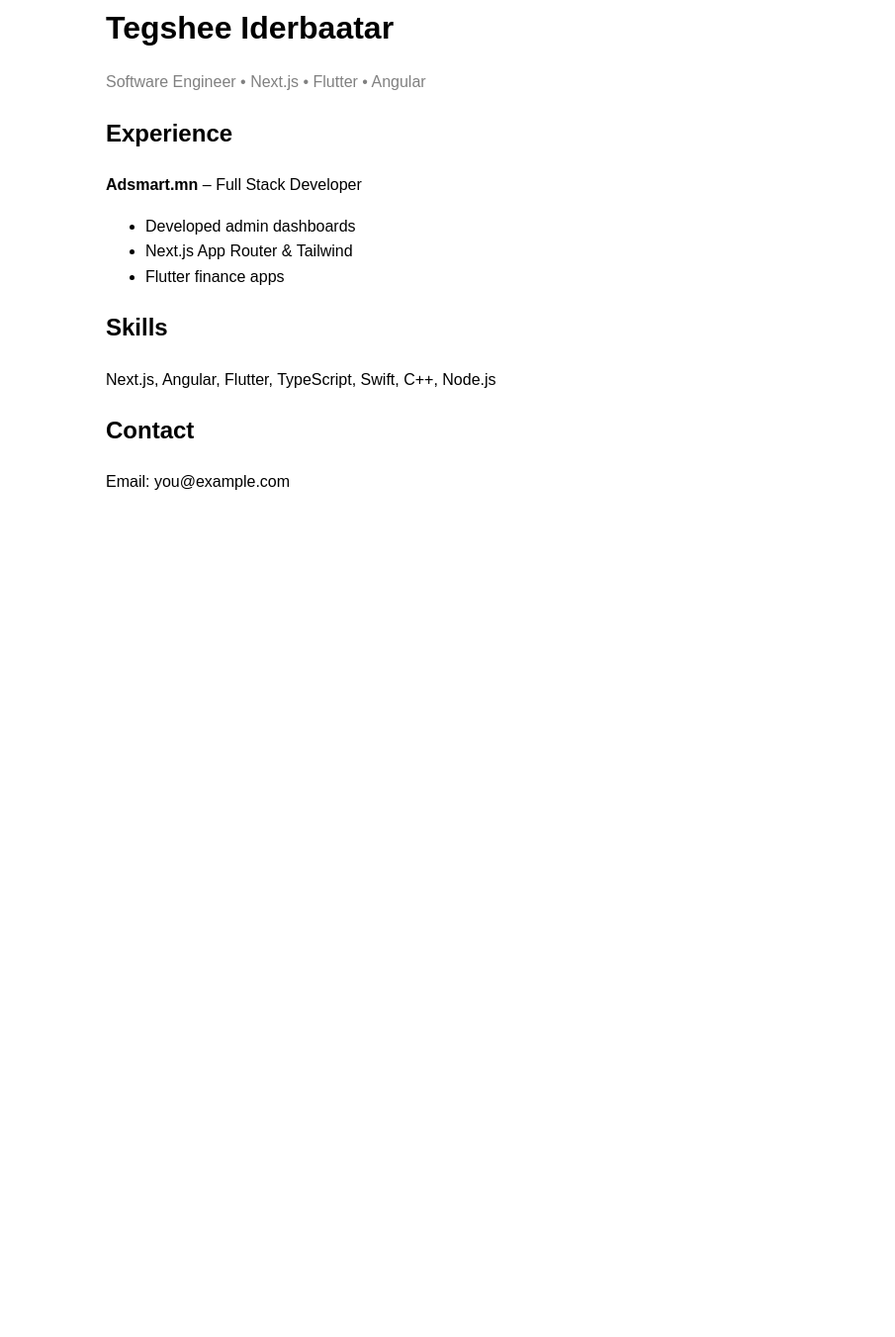
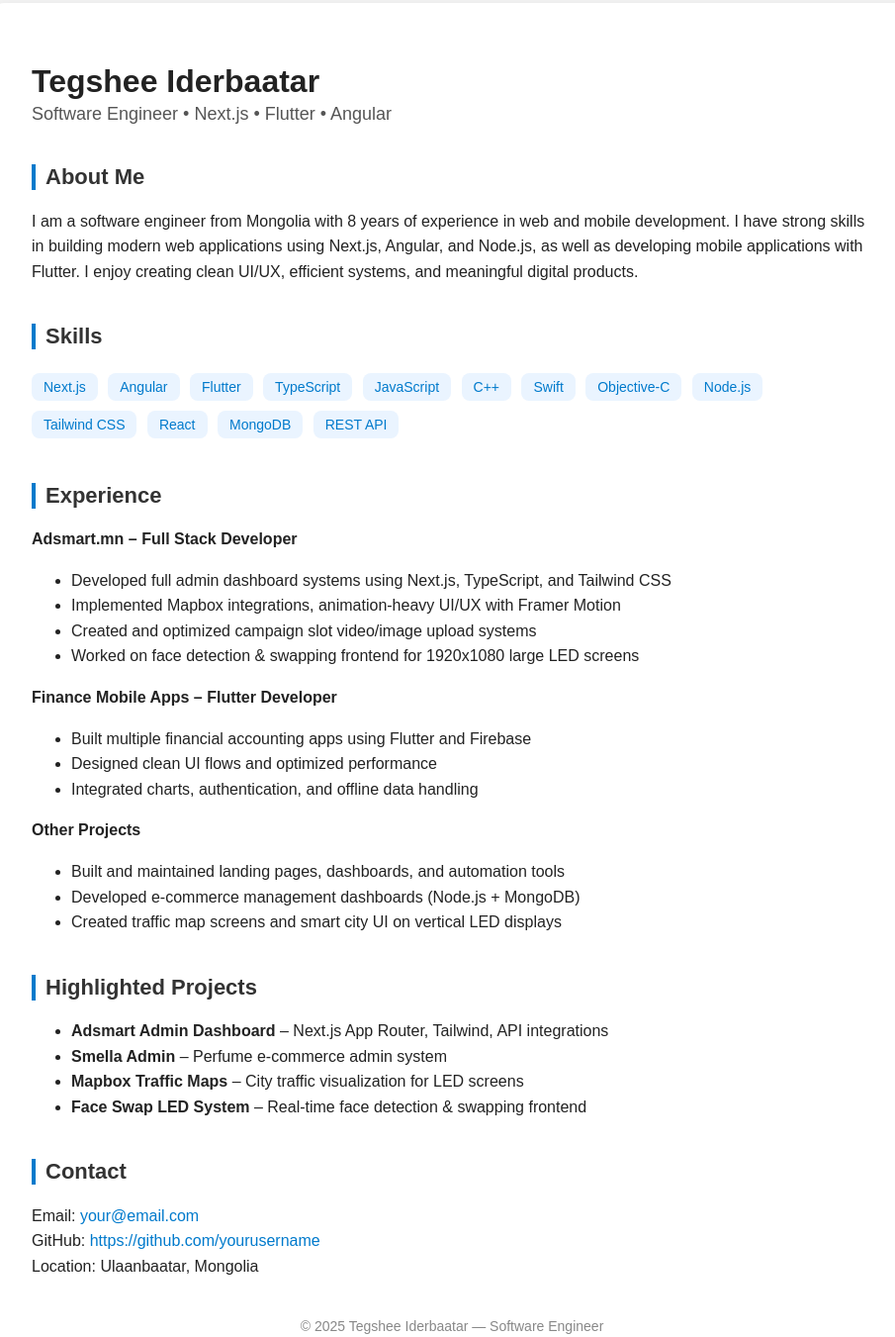
Before and after one commit to tegsheeshde/tegsheeshde.github.io, a plain HTML site: page index.html in a window 1280 px wide. Shown: the part 37-1388 px from the top of the page at 99% size, without its empty margins (183-1088 px from the left). Before the commit the page ends 800 px from the top, so only its background shows below. Drawn offline with Linux system fonts and the light colour scheme.

Commit message:
Update index.html

```diff
--- a/index.html
+++ b/index.html
@@ -1,29 +1,158 @@
 <!DOCTYPE html>
-<html>
+<html lang="en">
 <head>
-  <title>Tegshee - CV</title>
+  <meta charset="UTF-8">
+  <meta name="viewport" content="width=device-width, initial-scale=1.0">
+  <title>Tegshee Iderbaatar - Software Engineer</title>
   <style>
-    body { font-family: Arial; max-width: 700px; margin: 40px auto; line-height: 1.6; }
-    h1 { margin-bottom: 0; }
-    .subtitle { color: gray; }
+    body {
+      font-family: Arial, sans-serif;
+      background: #f5f5f5;
+      margin: 0;
+      padding: 0;
+      color: #222;
+    }
+    .container {
+      max-width: 850px;
+      margin: 40px auto;
+      background: #fff;
+      padding: 40px;
+      border-radius: 12px;
+      box-shadow: 0 4px 16px rgba(0,0,0,0.1);
+    }
+    h1 {
+      margin-bottom: 4px;
+      font-size: 32px;
+    }
+    .role {
+      color: #555;
+      font-size: 18px;
+      margin-bottom: 20px;
+    }
+    h2 {
+      margin-top: 40px;
+      color: #333;
+      border-left: 4px solid #007acc;
+      padding-left: 10px;
+      font-size: 22px;
+    }
+    ul {
+      margin-top: 10px;
+    }
+    .section p, .section li {
+      font-size: 16px;
+      line-height: 1.6;
+    }
+    .skills span {
+      display: inline-block;
+      background: #eaf4ff;
+      color: #007acc;
+      padding: 6px 12px;
+      border-radius: 8px;
+      margin: 5px 6px 5px 0;
+      font-size: 14px;
+    }
+    .contact a {
+      color: #007acc;
+      text-decoration: none;
+    }
+    footer {
+      text-align: center;
+      color: #888;
+      margin-top: 40px;
+      font-size: 14px;
+    }
   </style>
 </head>
+
 <body>
-  <h1>Tegshee Iderbaatar</h1>
-  <p class="subtitle">Software Engineer • Next.js • Flutter • Angular</p>
+  <div class="container">
 
-  <h2>Experience</h2>
-  <p><strong>Adsmart.mn</strong> – Full Stack Developer</p>
-  <ul>
-    <li>Developed admin dashboards</li>
-    <li>Next.js App Router & Tailwind</li>
-    <li>Flutter finance apps</li>
-  </ul>
+    <h1>Tegshee Iderbaatar</h1>
+    <div class="role">Software Engineer • Next.js • Flutter • Angular</div>
 
-  <h2>Skills</h2>
-  <p>Next.js, Angular, Flutter, TypeScript, Swift, C++, Node.js</p>
+    <!-- Summary -->
+    <div class="section">
+      <h2>About Me</h2>
+      <p>
+        I am a software engineer from Mongolia with 8 years of experience in web and mobile development.
+        I have strong skills in building modern web applications using Next.js, Angular, and Node.js, as well as
+        developing mobile applications with Flutter. I enjoy creating clean UI/UX, efficient systems, and meaningful digital products.
+      </p>
+    </div>
 
-  <h2>Contact</h2>
-  <p>Email: you@example.com</p>
+    <!-- Skills -->
+    <div class="section">
+      <h2>Skills</h2>
+      <div class="skills">
+        <span>Next.js</span>
+        <span>Angular</span>
+        <span>Flutter</span>
+        <span>TypeScript</span>
+        <span>JavaScript</span>
+        <span>C++</span>
+        <span>Swift</span>
+        <span>Objective-C</span>
+        <span>Node.js</span>
+        <span>Tailwind CSS</span>
+        <span>React</span>
+        <span>MongoDB</span>
+        <span>REST API</span>
+      </div>
+    </div>
+
+    <!-- Experience -->
+    <div class="section">
+      <h2>Experience</h2>
+
+      <p><strong>Adsmart.mn – Full Stack Developer</strong></p>
+      <ul>
+        <li>Developed full admin dashboard systems using Next.js, TypeScript, and Tailwind CSS</li>
+        <li>Implemented Mapbox integrations, animation-heavy UI/UX with Framer Motion</li>
+        <li>Created and optimized campaign slot video/image upload systems</li>
+        <li>Worked on face detection & swapping frontend for 1920x1080 large LED screens</li>
+      </ul>
+
+      <p><strong>Finance Mobile Apps – Flutter Developer</strong></p>
+      <ul>
+        <li>Built multiple financial accounting apps using Flutter and Firebase</li>
+        <li>Designed clean UI flows and optimized performance</li>
+        <li>Integrated charts, authentication, and offline data handling</li>
+      </ul>
+
+      <p><strong>Other Projects</strong></p>
+      <ul>
+        <li>Built and maintained landing pages, dashboards, and automation tools</li>
+        <li>Developed e-commerce management dashboards (Node.js + MongoDB)</li>
+        <li>Created traffic map screens and smart city UI on vertical LED displays</li>
+      </ul>
+    </div>
+
+    <!-- Projects -->
+    <div class="section">
+      <h2>Highlighted Projects</h2>
+      <ul>
+        <li><strong>Adsmart Admin Dashboard</strong> – Next.js App Router, Tailwind, API integrations</li>
+        <li><strong>Smella Admin</strong> – Perfume e-commerce admin system</li>
+        <li><strong>Mapbox Traffic Maps</strong> – City traffic visualization for LED screens</li>
+        <li><strong>Face Swap LED System</strong> – Real-time face detection & swapping frontend</li>
+      </ul>
+    </div>
+
+    <!-- Contact -->
+    <div class="section">
+      <h2>Contact</h2>
+      <p class="contact">
+        Email: <a href="mailto:your@email.com">your@email.com</a><br>
+        GitHub: <a href="https://github.com/yourusername">https://github.com/yourusername</a><br>
+        Location: Ulaanbaatar, Mongolia
+      </p>
+    </div>
+
+    <footer>
+      © 2025 Tegshee Iderbaatar — Software Engineer
+    </footer>
+
+  </div>
 </body>
 </html>
```
